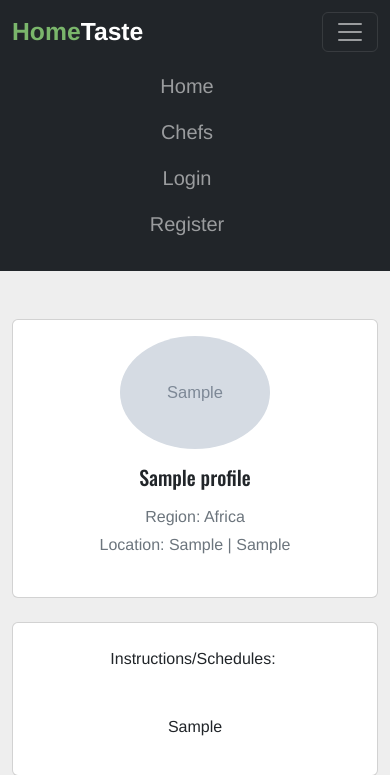
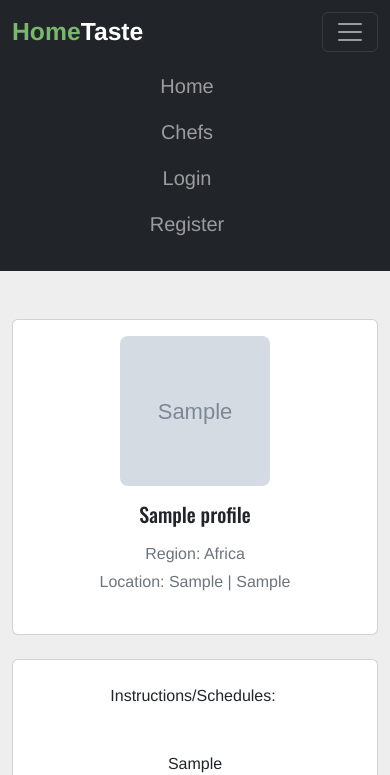
Before and after one commit to alakeldev/home-taste-app, a Django app: a page that uses chefs/templates/chef_info.html in a window 390 px wide. Shown: the top 775 px of the page. Run offline with Django 5.2, Linux system fonts and the light colour scheme; tables that the repository leaves empty hold one stand-in row (values such as "Sample post"); grey boxes marked "Sample" are stand-in pictures; some libraries are stand-ins or nearby versions.

Commit message:
edit chef_info.html & my_profile.html 'change profile picture section' + edit chefs.html 'edit chef card section' + edit base.css 'style media queries for profile picture section + media queries'

```diff
--- a/chefs/templates/chef_info.html
+++ b/chefs/templates/chef_info.html
@@ -10,11 +10,9 @@
                 <div class="card mb-4">
                     <div class="card-body text-center">
                         {% if chef_info.image %}
-                        <img src="{{ chef_info.image.url }}" alt="Chef Image" class="rounded-circle img-fluid"
-                            style="width: 150px;">
+                        <img src="{{ chef_info.image.url }}" alt="Chef Image" class="img-fluid rounded-3 chef-profile-img">
                         {% else %}
-                        <img src="{% static 'images/default.jpg' %}" alt="Chef Image" class="rounded-circle img-fluid"
-                            style="width: 150px;">
+                        <img src="{% static 'images/default.jpg' %}" alt="Chef Image" class="rounded-3 img-fluid chef-profile-img">
                         {% endif %}
                         <h5 class="my-3">
                             {% if chef_info.name %}
--- a/chefs/templates/chefs.html
+++ b/chefs/templates/chefs.html
@@ -24,7 +24,7 @@
         </div>
         {% for chef in chefs %}
         <div class="col-lg-4 col-md-6 col-sm-12 my-2">
-            <div class="shadow d-flex justify-content-center align-items-center p-3 bg-dark rounded-lg flex-column">
+            <div class="shadow d-flex justify-content-center align-items-center p-3 bg-dark rounded-lg flex-column rounded-3">
                 <div class="person-img">
                     {% if chef.profile.image %}
                     <img src="{{ chef.profile.image.url }}" class="img-fluid rounded-circle p-img" alt="Chef Image" height="200"  width="200">
@@ -47,7 +47,7 @@
                     <h6 class="text-white">Specialization: {{ chef.profile.cuisine_specialization }}</h6>
                 </div>
                 <div class="social-icons my-2">
-                    <h6 class="text-white">Joined Us On: {{ chef.profile.created_on|date:"Y-m-d" }}</h6>
+                    <h6 class="text-white">Joined Us: {{ chef.profile.created_on|date:"Y-m-d" }}</h6>
                 </div>
                 <a href="{% url 'chefs:chef_info' chef.profile.slug %}" class="btn view-btn">View Profile</a>
             </div>
--- a/chefs/templates/my_profile.html
+++ b/chefs/templates/my_profile.html
@@ -13,11 +13,9 @@
                 <div class="card mb-4">
                     <div class="card-body text-center">
                         {% if user.profile.image %}
-                        <img src="{{ user.profile.image.url }}" alt="Chef Image" class="rounded-circle img-fluid"
-                            style="width: 150px;">
+                        <img src="{{ user.profile.image.url }}" alt="Chef Image" class="img-fluid rounded-3 chef-profile-img">
                         {% else %}
-                        <img src="{% static 'images/default.jpg' %}" alt="Chef Image" class="rounded-circle img-fluid"
-                            style="width: 150px;">
+                        <img src="{% static 'images/default.jpg' %}" alt="Chef Image" class="rounded-3 img-fluid chef-profile-img">
                         {% endif %}
                         <h5 class="my-3">
                             {% if user.profile.name %}
--- a/static/css/base.css
+++ b/static/css/base.css
@@ -403,19 +403,19 @@ label.form-label.requiredField[for="id_password"]::before {
 
 @media (min-width: 992px) and (max-width: 1200px) {
     .instructions-text-container {
-        min-height: 290px;
+        min-height: 292px;
     }
 }
 
-@media (min-width: 1200px) {
+@media (min-width: 1200px) and (max-width: 1400px) {
     .instructions-text-container {
-        min-height: 325px;
+        min-height: 330px;
     }
 }
 
 @media (min-width: 1400px) {
     .instructions-text-container {
-        min-height: 385px;
+        min-height: 390px;
     }
 }
 
@@ -452,6 +452,11 @@ label.form-label.requiredField[for="id_password"]::before {
     color: #fff;
 }
 
+.chef-profile-img {
+    width: 150px !important;
+    height: 150px !important;
+}
+
 /* end chef profile page */
 
 /* start chef_info page */
@@ -463,7 +468,7 @@ label.form-label.requiredField[for="id_password"]::before {
 
 @media (min-width: 1200px) and (max-width: 1400px) {
     .instructions-chef-info {
-        min-height: 390px;
+        min-height: 375px;
     }
 }
 
@@ -914,7 +919,7 @@ div #submit-id-submit:hover {
     }
 }
 
-@media (min-width: 1200px) and (max-width: 1399px) {
+@media (min-width: 1200px) and (max-width: 1400px) {
 
     .dish1-img,
     .dish2-img,
@@ -926,7 +931,7 @@ div #submit-id-submit:hover {
     }
 }
 
-@media (min-width: 992px) and (max-width: 1199px) {
+@media (min-width: 992px) and (max-width: 1200px) {
 
     .dish1-img,
     .dish2-img,
@@ -938,7 +943,7 @@ div #submit-id-submit:hover {
     }
 }
 
-@media (min-width: 676px) and (max-width: 991px) {
+@media (min-width: 676px) and (max-width: 992px) {
 
     .dish1-img,
     .dish2-img {
```
